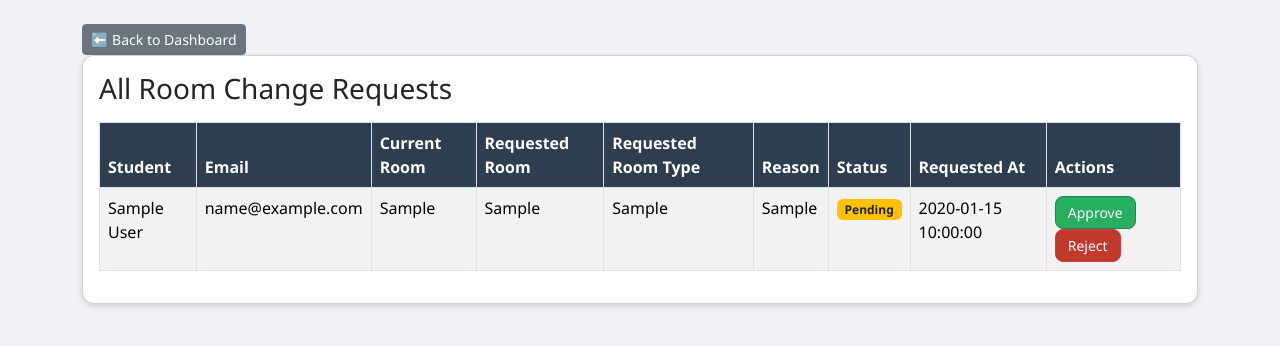
After one commit to KeLy22/HostelHive, a PHP site: page /room_change_requests.php in a window 1280 px wide. The commit adds this page. Shown: the top 346 px of the page. Run offline with PHP 8.4, Linux system fonts and the light colour scheme; the visitor is signed in with stand-in values (Sample User, id 1); tables that the repository leaves empty hold one stand-in row (values such as "Sample post").

Commit message:
backlog-7

```diff
--- a/manage_rooms.php
+++ b/manage_rooms.php
@@ -191,6 +191,7 @@ a.delete { background-color: #dc3545; }
     <h2>HostelHive Admin</h2>
     <a href="admin_dashboard.php">🏠 Home</a>
     <a href="student_requests.php">📥 Student Requests</a>
+    <a href="room_change_requests.php">🔄 Room Change Requests</a>
     <a href="manage_rooms.php">🏘️ Manage Rooms</a>
     <a href="student_list.php">👩‍🎓 Hostel Students</a>
     <a href="profile.php">⚙️ Profile Settings</a>
--- a/profile.php
+++ b/profile.php
@@ -154,6 +154,7 @@ body {
     <h2>HostelHive Admin</h2>
     <a href="admin_dashboard.php">🏠 Home</a>
     <a href="student_requests.php">📥 Student Requests</a>
+    <a href="room_change_requests.php">🔄 Room Change Requests</a>
     <a href="manage_rooms.php">🏘️ Manage Rooms</a>
     <a href="student_list.php">👩‍🎓 Hostel Students</a>
     <a href="profile.php">⚙️ Profile Settings</a>
--- /dev/null
+++ b/room_change_requests.php
@@ -0,0 +1,198 @@
+<?php
+session_start();
+require 'config.php';
+
+// Check if admin is logged in
+if (!isset($_SESSION['admin_id'])) {
+    header("Location: index.php");
+    exit;
+}
+
+// Handle Approve Request
+if (isset($_GET['approve'])) {
+    $req_id = intval($_GET['approve']);
+
+    // Fetch request info
+    $query = $pdo->prepare("
+        SELECT rcr.*, s.room_id AS student_current_room,
+               r_req.room_no AS req_room_no, r_req.capacity, r_req.occupied,
+               s.name AS student_name
+        FROM room_change_requests rcr
+        JOIN students s ON rcr.student_id = s.id
+        JOIN rooms r_req ON rcr.requested_room_id = r_req.id
+        WHERE rcr.id = ?
+    ");
+    $query->execute([$req_id]);
+    $request = $query->fetch();
+
+    if ($request) {
+        // Check room capacity
+        if ($request['occupied'] < $request['capacity']) {
+
+            // Reduce occupied count from old room
+            if ($request['student_current_room']) {
+                $pdo->prepare("UPDATE rooms SET occupied = occupied - 1 WHERE id = ?")
+                    ->execute([$request['student_current_room']]);
+            }
+
+            // Increase occupied count in new room
+            $pdo->prepare("UPDATE rooms SET occupied = occupied + 1 WHERE id = ?")
+                ->execute([$request['requested_room_id']]);
+
+            // Update student's assigned room
+            $pdo->prepare("UPDATE students SET room_id = ? WHERE id = ?")
+                ->execute([$request['requested_room_id'], $request['student_id']]);
+
+            // Mark request as approved
+            $pdo->prepare("UPDATE room_change_requests SET status='approved' WHERE id = ?")
+                ->execute([$req_id]);
+
+            $_SESSION['flash_msg'] = "✅ Room change approved for {$request['student_name']} (Room {$request['req_room_no']})!";
+        } else {
+            $_SESSION['flash_msg'] = "⚠ Cannot approve! Room {$request['req_room_no']} is full.";
+        }
+    }
+
+    header("Location: student_list.php");
+    exit;
+}
+
+// Handle Reject Request
+if (isset($_GET['reject'])) {
+    $req_id = intval($_GET['reject']);
+    $pdo->prepare("UPDATE room_change_requests SET status='rejected' WHERE id = ?")
+        ->execute([$req_id]);
+    $_SESSION['flash_msg'] = "❌ Room change request rejected.";
+    header("Location: student_list.php");
+    exit;
+}
+
+// Fetch all room change requests
+$stmt = $pdo->prepare("
+    SELECT rcr.*, s.name AS student_name, s.email AS student_email,
+           r1.room_no AS current_room_no,
+           r2.room_no AS requested_room_no,
+           r2.room_type AS requested_room_type
+    FROM room_change_requests rcr
+    JOIN students s ON rcr.student_id = s.id
+    LEFT JOIN rooms r1 ON s.room_id = r1.id
+    LEFT JOIN rooms r2 ON rcr.requested_room_id = r2.id
+    ORDER BY rcr.created_at DESC
+");
+$stmt->execute();
+$requests = $stmt->fetchAll();
+?>
+
+<!DOCTYPE html>
+<html>
+
+<head>
+    <title>Room Change Requests - Admin</title>
+    <link href="https://cdn.jsdelivr.net/npm/bootstrap@5.3.3/dist/css/bootstrap.min.css" rel="stylesheet">
+    <style>
+        body {
+            background-color: #f1f3f6;
+            font-family: 'Segoe UI', sans-serif;
+        }
+
+        .card {
+            border-radius: 12px;
+            box-shadow: 0 2px 6px rgba(0, 0, 0, 0.15);
+        }
+
+        table {
+            background: white;
+        }
+
+        th {
+            background-color: #2c3e50 !important;
+            color: white !important;
+        }
+
+        .btn-custom {
+            border-radius: 8px;
+            padding: 5px 12px;
+        }
+
+        .btn-success {
+            background-color: #27ae60 !important;
+        }
+
+        .btn-danger {
+            background-color: #c0392b !important;
+        }
+
+        .back-btn {
+            background-color: #34495e !important;
+            color: white !important;
+            border-radius: 8px;
+        }
+
+        .back-btn:hover {
+            background-color: #2c3e50 !important;
+        }
+    </style>
+</head>
+
+<body>
+    <div class="container mt-4">
+        <a href="admin_dashboard.php" class="btn btn-secondary btn-sm">⬅️ Back to Dashboard</a>
+
+        <div class="card p-3">
+            <h3 class="mb-3">All Room Change Requests</h3>
+
+            <?php if (!empty($_SESSION['flash_msg'])): ?>
+                <div class="alert alert-info"><?= htmlspecialchars($_SESSION['flash_msg']);
+                                                unset($_SESSION['flash_msg']); ?></div>
+            <?php endif; ?>
+
+            <table class="table table-bordered table-striped">
+                <thead>
+                    <tr>
+                        <th>Student</th>
+                        <th>Email</th>
+                        <th>Current Room</th>
+                        <th>Requested Room</th>
+                        <th>Requested Room Type</th>
+                        <th>Reason</th>
+                        <th>Status</th>
+                        <th>Requested At</th>
+                        <th>Actions</th>
+                    </tr>
+                </thead>
+                <tbody>
+                    <?php foreach ($requests as $req): ?>
+                        <tr>
+                            <td><?= htmlspecialchars($req['student_name']) ?></td>
+                            <td><?= htmlspecialchars($req['student_email']) ?></td>
+                            <td><?= $req['current_room_no'] ?? 'No Room Assigned' ?></td>
+                            <td><?= htmlspecialchars($req['requested_room_no']) ?></td>
+                            <td><?= htmlspecialchars($req['requested_room_type']) ?></td>
+                            <td><?= htmlspecialchars($req['reason']) ?></td>
+                            <td>
+                                <?php if ($req['status'] == 'pending'): ?>
+                                    <span class="badge bg-warning text-dark">Pending</span>
+                                <?php elseif ($req['status'] == 'approved'): ?>
+                                    <span class="badge bg-success">Approved</span>
+                                <?php else: ?>
+                                    <span class="badge bg-danger">Rejected</span>
+                                <?php endif; ?>
+                            </td>
+                            <td><?= $req['created_at'] ?></td>
+                            <td>
+                                <?php if ($req['status'] == 'pending'): ?>
+                                    <a href="room_change_requests.php?approve=<?= $req['id'] ?>" class="btn btn-success btn-sm btn-custom">Approve</a>
+                                    <a href="room_change_requests.php?reject=<?= $req['id'] ?>" class="btn btn-danger btn-sm btn-custom">Reject</a>
+                                <?php else: ?>
+                                    <span class="text-muted">No Action</span>
+                                <?php endif; ?>
+                            </td>
+                        </tr>
+                    <?php endforeach; ?>
+                </tbody>
+            </table>
+        </div>
+    </div>
+</body>
+
+</html>
```
Also changed, not shown: Hostelhive.sql (+19 -0 lines), admin_dashboard.php (+16 -1 lines), my_room.php (+41 -13 lines), student_dashboard.php (+37 -10 lines), student_list.php (+46 -114 lines), README.md.
